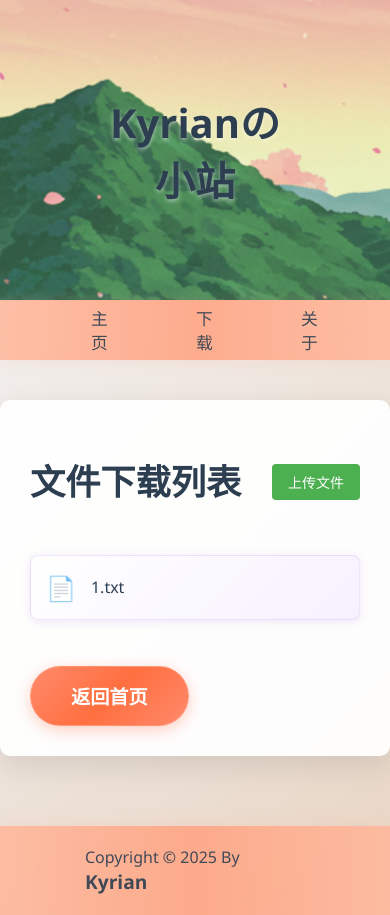
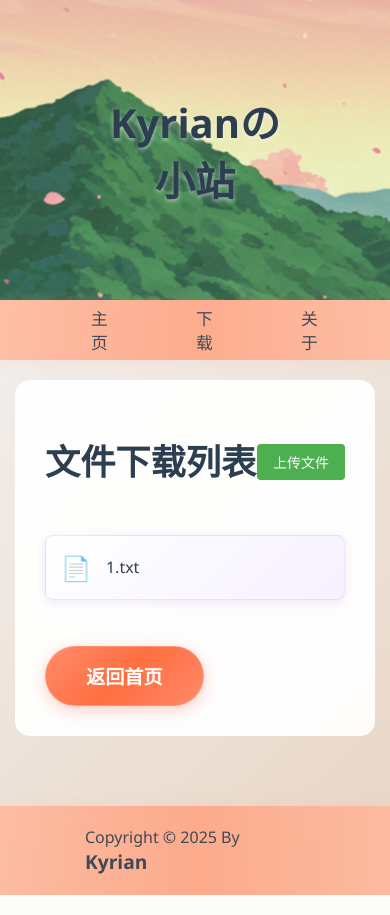
Before and after one commit to Ntzy123/web_server, a Flask app: page /download in a window 390 px wide. Run offline with Flask 3, Linux system fonts and the light colour scheme.

Commit message:
Release stable version v1.0.0

```diff
--- a/static/css/download.css
+++ b/static/css/download.css
@@ -11,15 +11,30 @@
 .main-container {
     max-width: 1600px;
     width: 100%;
-    margin: 20px auto 0;
-    padding: 0;
+    margin: 0 auto 0 !important;
+    padding: 0 20px;
     box-sizing: border-box;
+}
+
+.nav-bar {
+    margin-bottom: 0 !important;
+}
+
+@media (max-width: 768px) {
+    .main-container {
+        padding: 0 15px;
+    }
+
+    .container {
+        padding: 20px;
+    }
 }
 
 .main-container > .container,
 .main-container > .download-content {
     width: 100%;
     max-width: 1600px;
+    border-radius: 15px;
     margin-left: auto;
     margin-right: auto;
     box-sizing: border-box;
@@ -27,11 +42,11 @@
 }
 
 .download-content {
-    background: rgba(255, 255, 255, 0.95);
-    border-radius: 15px;
+    background: white;
+    border-radius: 0;
     padding: 30px;
-    box-shadow: 0 5px 15px rgba(0, 0, 0, 0.1);
-    border: 1px solid rgba(0, 0, 0, 0.1);
+    box-shadow: none;
+    border: none;
 }
 
 .header {
@@ -46,10 +61,11 @@
     margin: 20px auto;
     padding: 30px;
     background: white;
-    border-radius: 10px;
-    box-shadow: 0 10px 30px rgba(0, 0, 0, 0.1);
+    border-radius: 0;
+    box-shadow: none;
     width: 100%;
     box-sizing: border-box;
+    border: none;
 }
 
 h1 {
```
